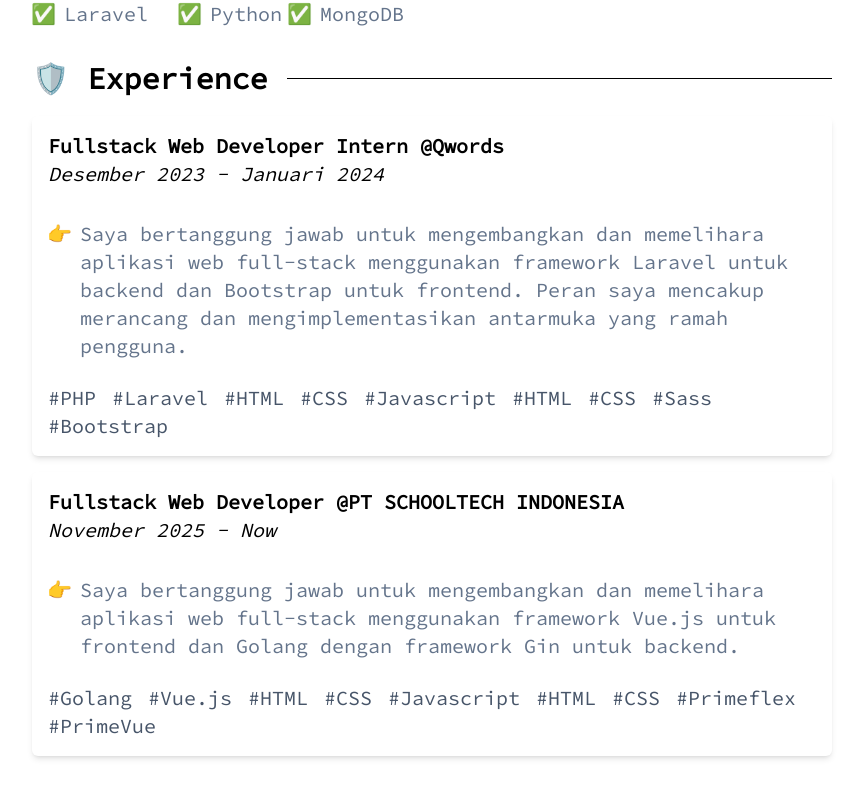
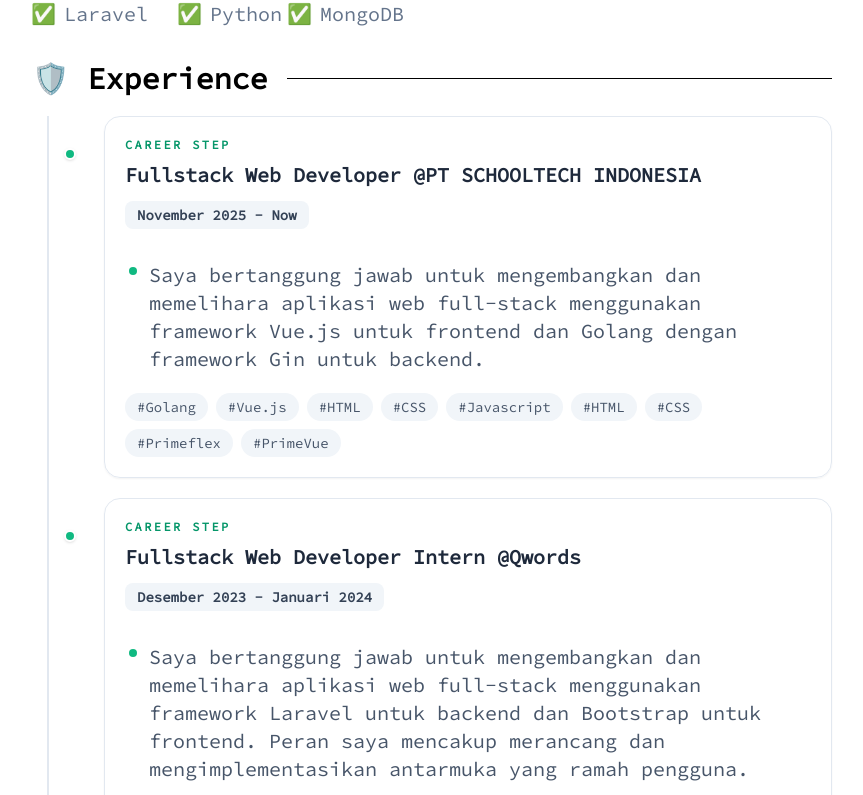
Before and after one commit to FarhanFansuri/portofolio, a Vue app: page / in a window 1280 px wide. Shown: the part 1785-2580 px from the top of the page, without its empty margins (208-1071 px from the left). Built offline with nearby package versions, Linux system fonts and the light colour scheme.

Commit message:
feat(experience): enhance ExperienceCard layout and update experience details

```diff
--- a/src/components/ExperienceCard.vue
+++ b/src/components/ExperienceCard.vue
@@ -1,19 +1,37 @@
 <template>
-    <div class="flex flex-col flex-1 rounded-md bg-white shadow-md hover:shadow-lg hover:-translate-y-1 motion-reduce:hover:translate-y-0 motion-reduce:hover:shadow-md dark:bg-slate-800 text-left p-4 transition-all duration-300">
-        <h3 class="text-xl font-extrabold">{{ experience.position }} <a :href="experience.company.link" class="hover:text-link-color">@{{ experience.company.name }}</a></h3>
-        <p class="italic">{{ experience.duration }}</p>
-        <div v-for="section in experience.content" class="pt-4 text-slate-500 dark:text-slate-300">
-            <span v-if="section.sectionHeader && section.sectionHeader.length > 0" class="flex justify-between font-extrabold">
-                <h4>{{ section.sectionHeader[0] }}</h4>
-                <span v-for="headerPiece in section.sectionHeader.slice(1)">{{ headerPiece }}</span>
-            </span>
-            <ul class="list-['\1F449'] pl-6 pt-4">
-                <li v-for="bulletPoint in section.bulletPoints" class="pl-2 pb-2">{{ bulletPoint }}</li>
-            </ul>
-        </div>
-        <div class="text-slate-600 pt-4 flex flex-wrap mt-auto">
-            <p v-for="hashtag in experience.hashtags" class="pr-4 last:pr-0">#{{ hashtag }}</p>
-        </div>
+    <div class="relative pl-8 sm:pl-10">
+        <span class="absolute left-0 top-8 h-3 w-3 rounded-full border-2 border-white bg-emerald-500 shadow dark:border-slate-900"></span>
+
+        <article class="flex flex-col rounded-2xl border border-slate-200 bg-white/95 p-5 text-left shadow-sm transition-all duration-300 hover:-translate-y-0.5 hover:shadow-md dark:border-slate-700 dark:bg-slate-800/95">
+            <div class="flex flex-wrap items-start justify-between gap-3">
+                <div>
+                    <p class="text-xs font-semibold uppercase tracking-[0.2em] text-emerald-600 dark:text-emerald-400">Career Step</p>
+                    <h3 class="mt-2 text-xl font-extrabold text-slate-800 dark:text-slate-100">
+                        {{ experience.position }}
+                        <a :href="experience.company.link" class="hover:text-link-color">@{{ experience.company.name }}</a>
+                    </h3>
+                </div>
+
+                <p class="rounded-lg bg-slate-100 px-3 py-1 text-sm font-semibold text-slate-700 dark:bg-slate-900 dark:text-slate-200">{{ experience.duration }}</p>
+            </div>
+
+            <div v-for="(section, sectionIndex) in experience.content" :key="sectionIndex" class="pt-4 text-slate-600 dark:text-slate-300">
+                <span v-if="section.sectionHeader && section.sectionHeader.length > 0" class="flex flex-wrap justify-between gap-2 font-extrabold text-slate-700 dark:text-slate-100">
+                    <h4>{{ section.sectionHeader[0] }}</h4>
+                    <span v-for="(headerPiece, headerIndex) in section.sectionHeader.slice(1)" :key="headerIndex">{{ headerPiece }}</span>
+                </span>
+                <ul class="space-y-3 pl-1 pt-4">
+                    <li v-for="(bulletPoint, bulletIndex) in section.bulletPoints" :key="bulletIndex" class="flex items-start gap-3">
+                        <span class="mt-1.5 h-2 w-2 shrink-0 rounded-full bg-emerald-500"></span>
+                        <span>{{ bulletPoint }}</span>
+                    </li>
+                </ul>
+            </div>
+
+            <div class="mt-5 flex flex-wrap gap-2 text-sm text-slate-600 dark:text-slate-300">
+                <span v-for="(hashtag, hashtagIndex) in experience.hashtags" :key="hashtagIndex" class="rounded-full bg-slate-100 px-3 py-1 dark:bg-slate-900">#{{ hashtag }}</span>
+            </div>
+        </article>
     </div>
 </template>
 
--- a/src/portfolio.js
+++ b/src/portfolio.js
@@ -64,6 +64,33 @@ const about = {
 // --- 🛡️ Experience Section ---
 const experiences = [
     {
+        position: "Fullstack Web Developer",
+        company: {
+            name: "PT SCHOOLTECH INDONESIA",
+            link: "https://www.schooltechindonesia.com/"
+        },
+        duration: "November 2025 - Now",
+        content: [
+            {
+                sectionHeader: "",
+                bulletPoints: [
+                    "Saya bertanggung jawab untuk mengembangkan dan memelihara aplikasi web full-stack menggunakan framework Vue.js untuk frontend dan Golang dengan framework Gin untuk backend.",
+                ]
+            }
+        ],
+        hashtags: [
+            "Golang",
+            "Vue.js",
+            "HTML",
+            "CSS",
+            "Javascript",
+            "HTML",
+            "CSS",
+            "Primeflex",
+            "PrimeVue"
+        ]
+    },
+    {
         position: "Fullstack Web Developer Intern",
         company: {
             name: "Qwords",
@@ -90,33 +117,7 @@ const experiences = [
             "Bootstrap"
         ]
     },
-    {
-        position: "Fullstack Web Developer",
-        company: {
-            name: "PT SCHOOLTECH INDONESIA",
-            link: "https://www.schooltechindonesia.com/"
-        },
-        duration: "November 2025 - Now",
-        content: [
-            {
-                sectionHeader: "",
-                bulletPoints: [
-                    "Saya bertanggung jawab untuk mengembangkan dan memelihara aplikasi web full-stack menggunakan framework Vue.js untuk frontend dan Golang dengan framework Gin untuk backend.",
-                ]
-            }
-        ],
-        hashtags: [
-            "Golang",
-            "Vue.js",
-            "HTML",
-            "CSS",
-            "Javascript",
-            "HTML",
-            "CSS",
-            "Primeflex",
-            "PrimeVue"
-        ]
-    },
+
 ]
 
 // --- 💻 Work Section ---
--- a/src/views/ExperienceView.vue
+++ b/src/views/ExperienceView.vue
@@ -4,11 +4,15 @@
             <h1 class="text-3xl font-bold pr-5">🛡️ Experience</h1>
             <div class="flex-grow border-t border-black dark:border-white border-1"></div>
         </div>
-        <div :class="['flex flex-col space-y-4 mb-36 transition-all motion-reduce:transition-none duration-500 delay-300', visible ? 'translate-y-0 opacity-1 blur-0' : 'translate-y-4 opacity-0 blur-sm']">
+        <div :class="['relative mb-36 pl-5 sm:pl-8 transition-all motion-reduce:transition-none duration-500 delay-300', visible ? 'translate-y-0 opacity-1 blur-0' : 'translate-y-4 opacity-0 blur-sm']">
+            <div class="absolute left-[10px] top-0 h-full w-[2px] bg-slate-200 dark:bg-slate-700 sm:left-[15px]"></div>
+
+            <div class="space-y-5">
             <ExperienceCard
                 v-for="(experience, index) in content"
                 :key="index" :experience="experience"
             />
+            </div>
         </div>
     </section>
 </template>
```
